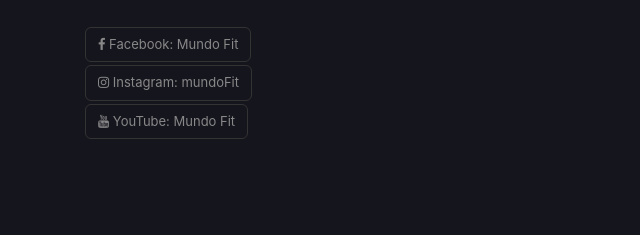
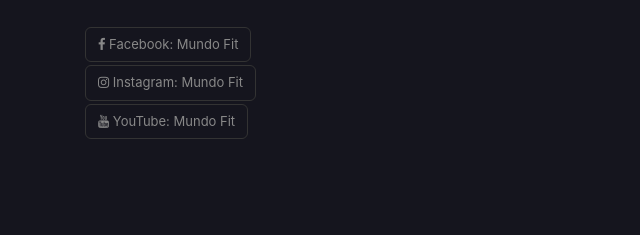
Before and after one commit to ignaciovillane/proyectoFinalCoderHouse, a website: page galeria.html in a window 1280 px wide. Shown: the part 1602-1837 px from the top of the page, 0-640 px from the left. Drawn offline with nearby package versions, Linux system fonts and the light colour scheme.

Commit message:
Correción final

```diff
--- a/galeria.html
+++ b/galeria.html
@@ -117,7 +117,7 @@
                             <h5>Links a nuestras redes</h5>
                             <ul class="kilimanjaro_social_links">
                                 <li><a href="#"><i class="fa fa-facebook" aria-hidden="true"></i> Facebook: Mundo Fit</a></li>
-                                <li><a href="#"><i class="fa fa-instagram" aria-hidden="true"></i> Instagram: mundoFit</a></li>
+                                <li><a href="#"><i class="fa fa-instagram" aria-hidden="true"></i> Instagram: Mundo Fit</a></li>
                                 <li><a href="#"><i class="fa fa-youtube" aria-hidden="true"></i> YouTube: Mundo Fit</a></li>
                             </ul>
                         </div>
```
Also changed, not shown: contacto.html (+1 -1 lines), dietas.html (+1 -1 lines), index.html (+1 -1 lines), rutinas.html (+1 -1 lines).
